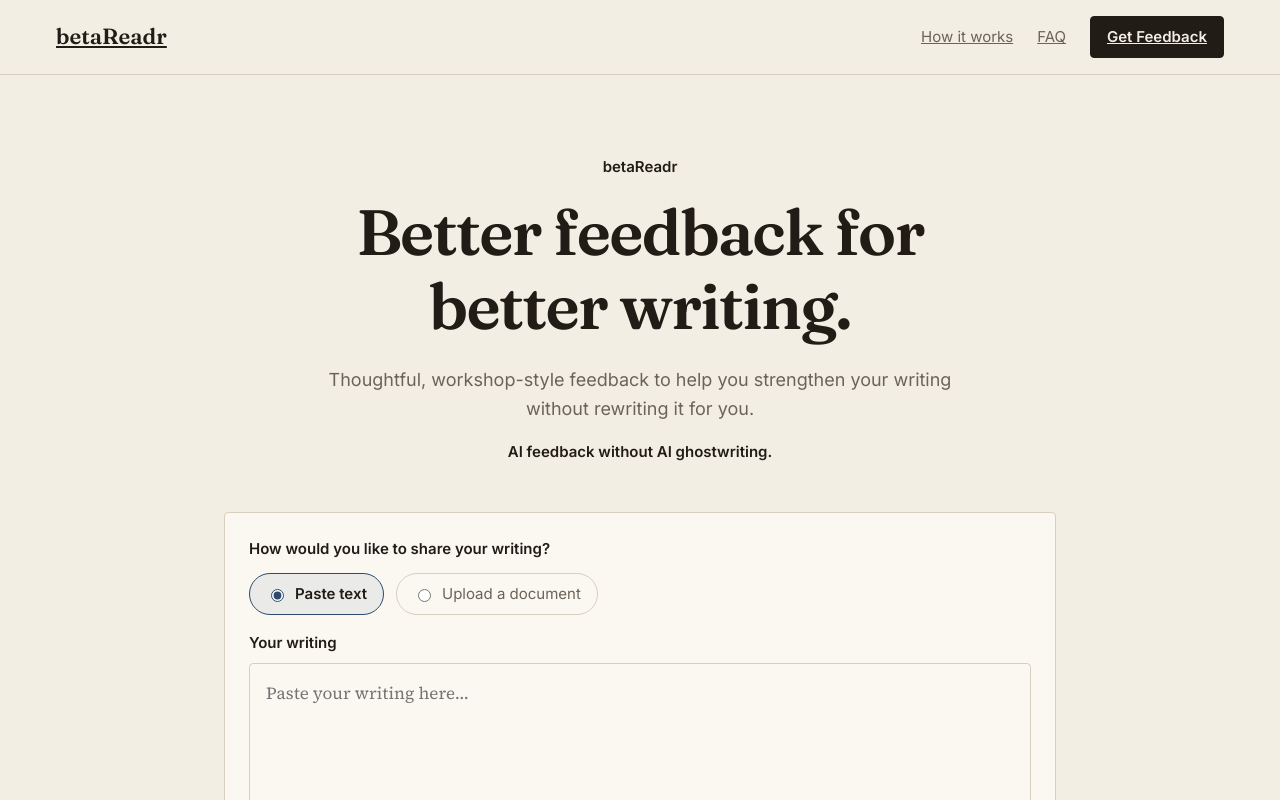
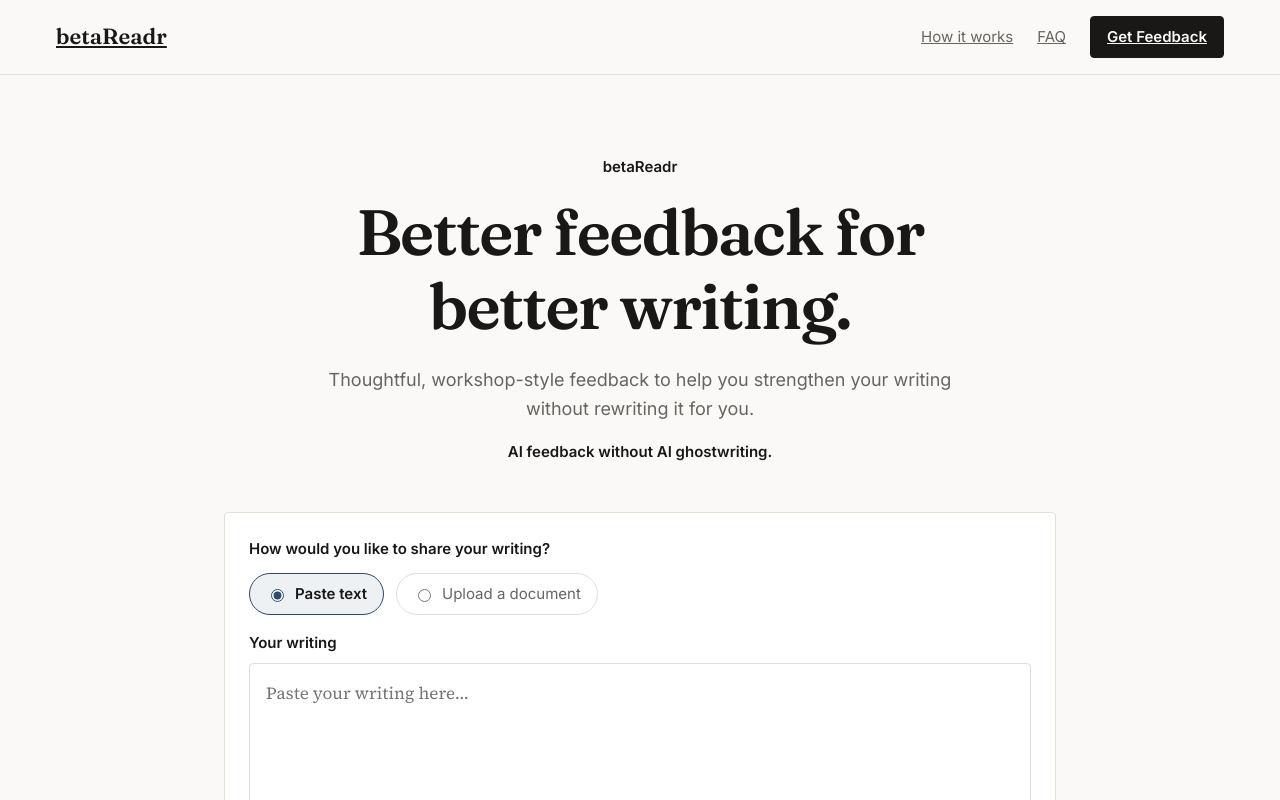
Before and after one commit to ethanryan/beta-readr, a Next.js app: page / in a window 1280 px wide. Shown: the top 800 px of the page. Built offline with nearby package versions, Linux system fonts and the light colour scheme; no server answers.

Commit message:
Simplify editorial hero styling: app/globals.css

```diff
--- a/app/globals.css
+++ b/app/globals.css
@@ -1,15 +1,15 @@
 /*
   betaReadr design tokens.
-  Palette is a "manuscript markup" concept: warm paper background, ink text,
+  Palette is a restrained editorial concept: soft white paper, ink text,
   a blue pencil accent for strengths/craft notes, and a rust pencil accent
   for revision notes — echoing how an editor actually marks up a page.
 */
 :root {
-  --color-paper: #f3eee4;
-  --color-paper-raised: #fbf8f2;
-  --color-ink: #211c16;
-  --color-ink-muted: #6b6357;
-  --color-rule: #d8cfbe;
+  --color-paper: #faf9f7;
+  --color-paper-raised: #ffffff;
+  --color-ink: #191816;
+  --color-ink-muted: #68645e;
+  --color-rule: #e3dfd8;
   --color-accent-blue: #2e4b6e;
   --color-accent-blue-strong: #1f3a57;
   --color-accent-blue-tint: rgba(46, 75, 110, 0.08);
```
